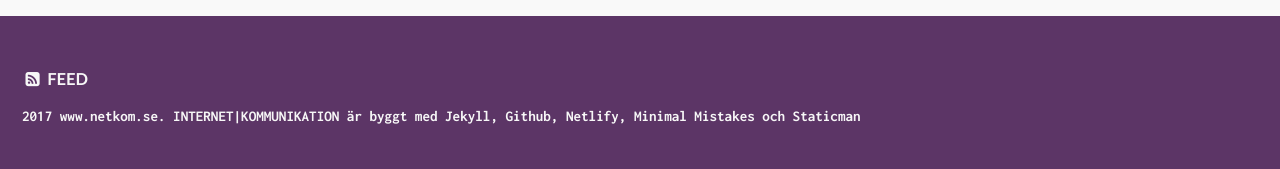
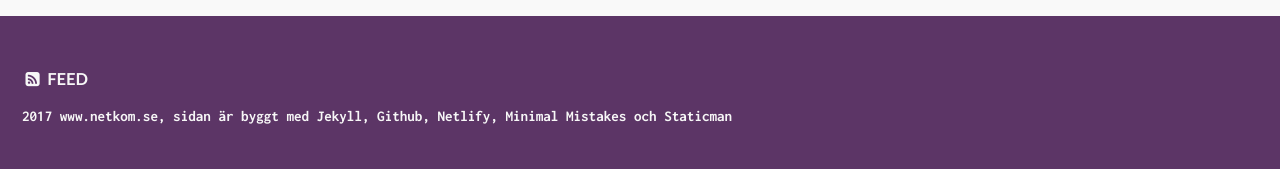
Before and after one commit to gitter-badger/www.netkom.se, a Jekyll site: the page built from index.html, in a window 1280 px wide. Shown: the part 1605-1774 px from the top of the page. Built offline with Jekyll 4.4.1, drawn with Linux system fonts in a browser that asks for light colours; some web fonts are replaced; the list of posts is cut into pages by our own code.

Commit message:
Update footer.html

```diff
--- a/_includes/footer.html
+++ b/_includes/footer.html
@@ -16,4 +16,4 @@
   </ul>
 </div>
 
-<div class="page__footer-copyright"><b> {{ site.time | date: '%Y' }} {{ site.name | default: site.title }}. INTERNET|KOMMUNIKATION är byggt med <a href="https://jekyllrb.com" rel="nofollow" onclick="handleLinkClick('https://jekyllrb.com/'); return false;">Jekyll</a>, <a href="https://github.com" rel="nofollow" onclick="handleLinkClick('https://github.com/'); return false;">Github</a>, <a href="https://netlify.com" rel="nofollow" onclick="handleLinkClick('https://netlify.com/'); return false;">Netlify</a>, <a href="https://mmistakes.github.io/minimal-mistakes/" rel="nofollow" onclick="handleLinkClick('https://mmistakes.github.io/minimal-mistakes/'); return false;">Minimal Mistakes</a> och <a href="https://staticman.net" rel="nofollow" onclick="handleLinkClick('https://staticman.net/'); return false;">Staticman</a> </b></div>
+<div class="page__footer-copyright"><b> {{ site.time | date: '%Y' }} {{ site.name | default: site.title }}, sidan är byggt med <a href="https://jekyllrb.com" rel="nofollow" onclick="handleLinkClick('https://jekyllrb.com/'); return false;">Jekyll</a>, <a href="https://github.com" rel="nofollow" onclick="handleLinkClick('https://github.com/'); return false;">Github</a>, <a href="https://netlify.com" rel="nofollow" onclick="handleLinkClick('https://netlify.com/'); return false;">Netlify</a>, <a href="https://mmistakes.github.io/minimal-mistakes/" rel="nofollow" onclick="handleLinkClick('https://mmistakes.github.io/minimal-mistakes/'); return false;">Minimal Mistakes</a> och <a href="https://staticman.net" rel="nofollow" onclick="handleLinkClick('https://staticman.net/'); return false;">Staticman</a> </b></div>
```
